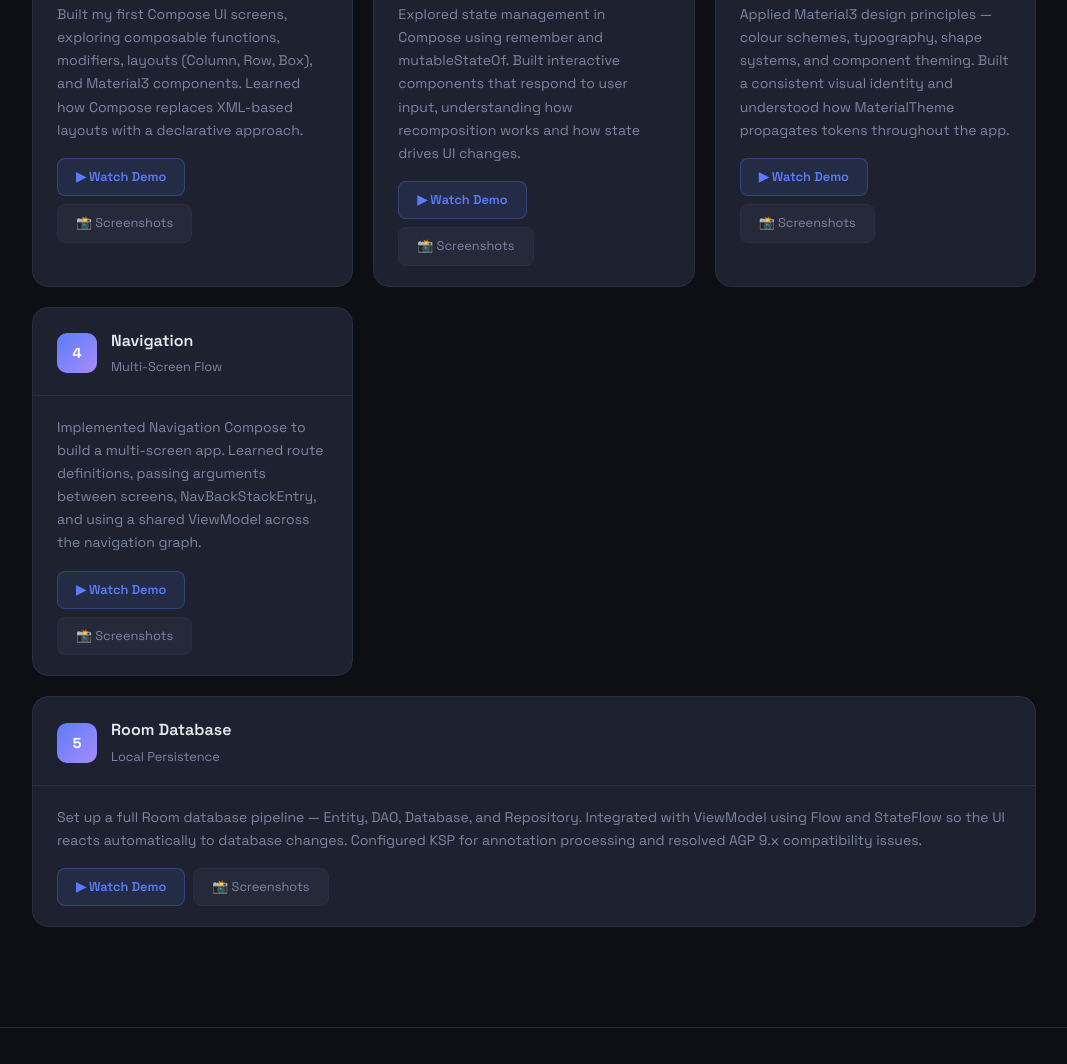
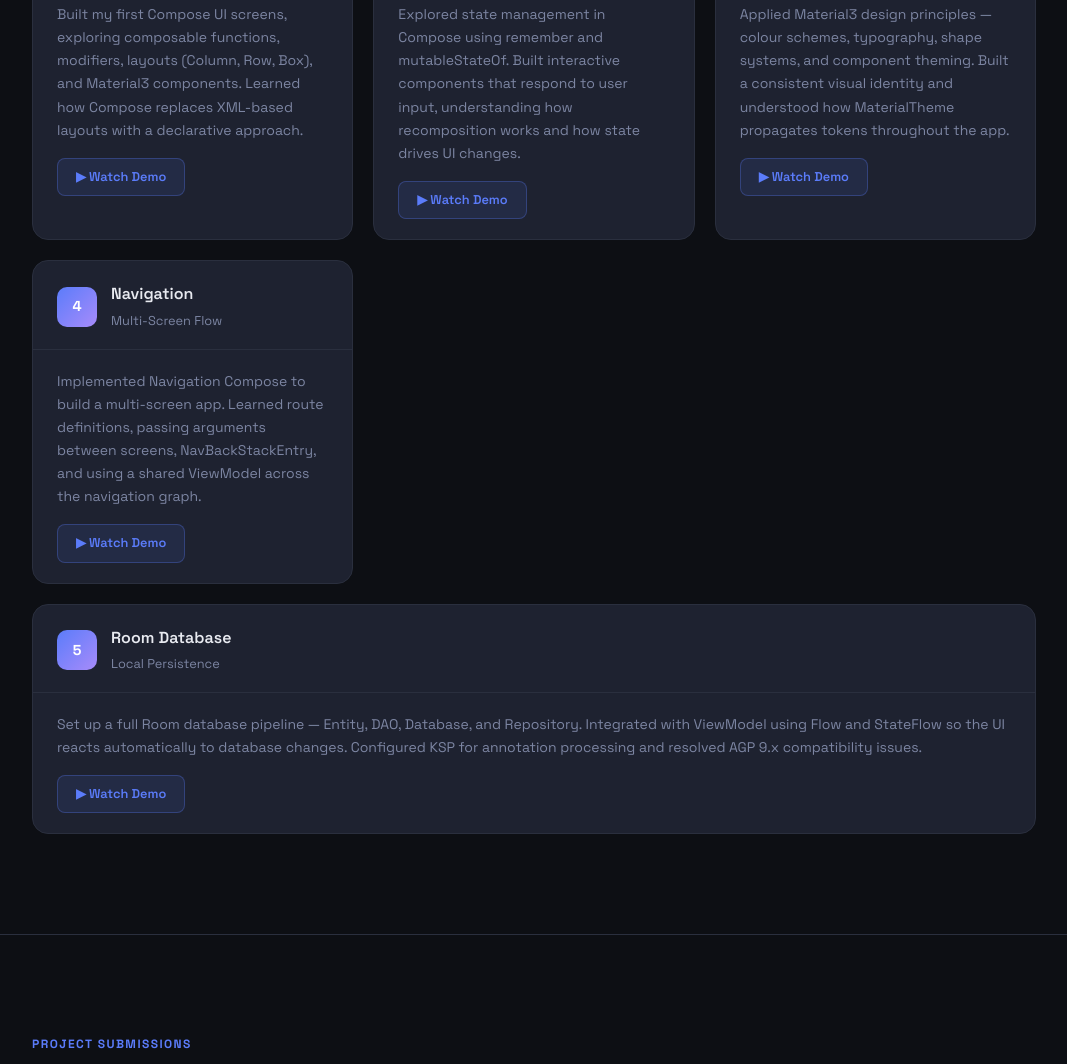
Before and after one commit to AzmilAzman/AzmilAzman.github.io, a plain HTML site: page index.html in a window 1280 px wide. Shown: the part 1692-2756 px from the top of the page, without its empty margins (106-1173 px from the left). Drawn offline with Linux system fonts and the light colour scheme.

Commit message:
Update index.html

```diff
--- a/index.html
+++ b/index.html
@@ -359,7 +359,7 @@
         <p>Built my first Compose UI screens, exploring composable functions, modifiers, layouts (Column, Row, Box), and Material3 components. Learned how Compose replaces XML-based layouts with a declarative approach.</p>
         <div style="display:flex;gap:8px;flex-wrap:wrap;">
           <a href="	https://youtu.be/Xzr_gAS9G0E" class="btn-link" target="_blank">▶ Watch Demo</a>
-          <span class="placeholder-link">📸 Screenshots</span>
+
         </div>
       </div>
     </div>
@@ -377,7 +377,7 @@
         <p>Explored state management in Compose using remember and mutableStateOf. Built interactive components that respond to user input, understanding how recomposition works and how state drives UI changes.</p>
         <div style="display:flex;gap:8px;flex-wrap:wrap;">
           <a href="https://youtu.be/E9NuCLtDCUs" class="btn-link" target="_blank">▶ Watch Demo</a>
-          <span class="placeholder-link">📸 Screenshots</span>
+
         </div>
       </div>
     </div>
@@ -395,7 +395,7 @@
         <p>Applied Material3 design principles — colour schemes, typography, shape systems, and component theming. Built a consistent visual identity and understood how MaterialTheme propagates tokens throughout the app.</p>
         <div style="display:flex;gap:8px;flex-wrap:wrap;">
           <a href="https://youtu.be/G5lSwcc48L8" class="btn-link" target="_blank">▶ Watch Demo</a>
-          <span class="placeholder-link">📸 Screenshots</span>
+
         </div>
       </div>
     </div>
@@ -413,7 +413,7 @@
         <p>Implemented Navigation Compose to build a multi-screen app. Learned route definitions, passing arguments between screens, NavBackStackEntry, and using a shared ViewModel across the navigation graph.</p>
         <div style="display:flex;gap:8px;flex-wrap:wrap;">
           <a href="	https://youtu.be/_rJektQFzdg" class="btn-link" target="_blank">▶ Watch Demo</a>
-          <span class="placeholder-link">📸 Screenshots</span>
+
         </div>
       </div>
     </div>
@@ -431,7 +431,7 @@
         <p>Set up a full Room database pipeline — Entity, DAO, Database, and Repository. Integrated with ViewModel using Flow and StateFlow so the UI reacts automatically to database changes. Configured KSP for annotation processing and resolved AGP 9.x compatibility issues.</p>
         <div style="display:flex;gap:8px;flex-wrap:wrap;">
           <a href="	https://youtu.be/UF9YirCqnNI" class="btn-link" target="_blank">▶ Watch Demo</a>
-          <span class="placeholder-link">📸 Screenshots</span>
+
         </div>
       </div>
     </div>
```
